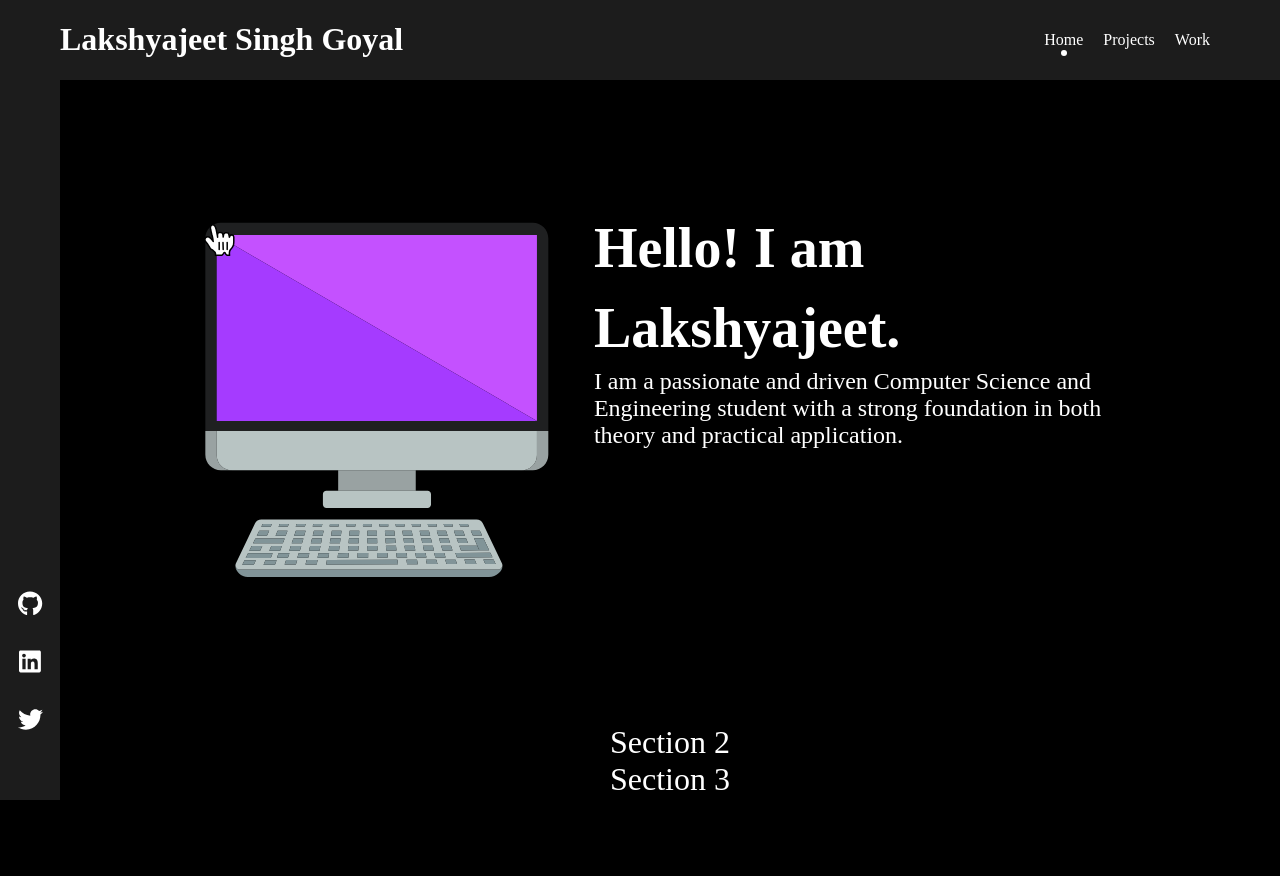
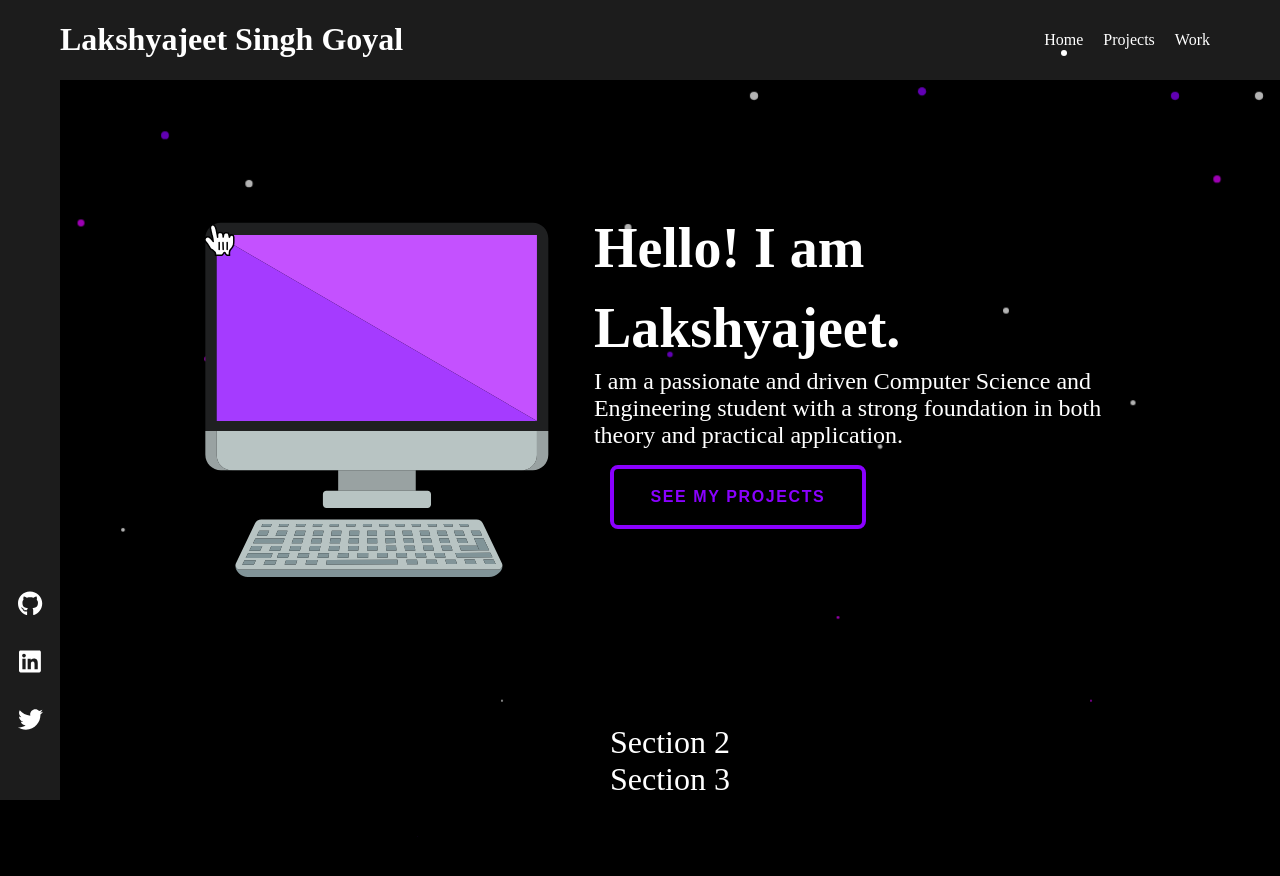
Before and after one commit to DarkMatter-999/Portfolio, a React (Vite) app: page / in a window 1280 px wide. Shown: the top 876 px of the page. Before the commit the page ends 800 px from the top, so only its background shows below. Built offline with nearby package versions, Linux system fonts and the light colour scheme.

Commit message:
Added particles in intro and goodbutton

```diff
--- /dev/null
+++ b/src/components/GoodButton.css
@@ -0,0 +1,56 @@
+.GoodButton button {
+    color: var(--purple);
+    background-color: #000;
+    font-size: 16px;
+    border: 0.3em solid var(--purple);
+    border-radius: 0.5em;
+    width: 16em;
+    height: 4em;
+    text-transform: uppercase;
+    font-weight: bold;
+    letter-spacing: 0.1em;
+    text-align: center;
+    line-height: 3em;
+    position: relative;
+    overflow: hidden;
+    z-index: 1;
+    transition: 0.5s;
+    margin: 1em;
+}
+
+.GoodButton button span {
+    position: absolute;
+    width: 25%;
+    height: 100%;
+    background-color: var(--purple);
+    transform: translateY(150%);
+    border-radius: 50%;
+    left: calc((var(--n) - 1) * 25%);
+    transition: 0.5s;
+    transition-delay: calc((var(--n) - 1) * 0.1s);
+    z-index: -1;
+}
+
+.GoodButton button:hover {
+    color: var(--white);
+}
+
+.GoodButton button:hover span {
+    transform: translateY(0) scale(2);
+}
+
+.GoodButton button span:nth-child(1) {
+    --n: 1;
+}
+
+.GoodButton button span:nth-child(2) {
+    --n: 2;
+}
+
+.GoodButton button span:nth-child(3) {
+    --n: 3;
+}
+
+.GoodButton button span:nth-child(4) {
+    --n: 4;
+}
--- /dev/null
+++ b/src/components/GoodButton.jsx
@@ -0,0 +1,15 @@
+import React from 'react'
+
+import "./GoodButton.css"
+
+const GoodButton = (props) => {
+  return (
+    <div className="GoodButton">
+      <button onClick={props.onClickCallback}>{props.text}
+      <span></span><span></span><span></span><span></span>
+      </button>
+    </div>
+  )
+}
+
+export default GoodButton
--- a/src/components/MainPage.css
+++ b/src/components/MainPage.css
@@ -16,10 +16,38 @@
 }
 
 .Intro {
-	/* height: 90vh; */
 	display: flex;
 	padding: 10vw;
 
+}
+
+.Bubbles {
+	position: absolute;
+	display: flex;
+	z-index: -99;
+	width: 100%;
+	justify-content: space-around;
+}
+
+.Bubbles span {
+	position: relative;
+	width: 10px;
+	height: 10px;
+	opacity: 0.7;
+	background-color: var(--purple);
+	margin: 0 4px;
+	border-radius: 50%;
+	animation: bubbles 15s linear infinite;
+	animation-duration: calc(120s / var(--i));
+}
+
+
+.Bubbles span:nth-child(3n+1) {
+	background-color: var(--pink);
+}
+
+.Bubbles span:nth-child(3n+2) {
+	background-color: var(--white);
 }
 
 .introText {
@@ -36,3 +64,13 @@
 .introSubText {
 	font-size: 1.5rem;
 }
+
+@keyframes bubbles {
+	0% {
+		transform: translateY(100vh) scale(0);
+	}
+
+	100% {
+		transform: translateY(-20vh) scale(1);
+	}
+}
--- a/src/components/MainPage.jsx
+++ b/src/components/MainPage.jsx
@@ -1,4 +1,5 @@
 import React from 'react'
+import GoodButton from "./GoodButton.jsx"
 
 import PcImage from "./PcImage.jsx"
 
@@ -7,7 +8,40 @@ import "./MainPage.css"
 const MainPage = () => {
   return (
     <div className="MainPage">
-      <section className="Intro">
+      <section className="">
+        <div className="Bubbles">
+        <span style={{"--i":'37'}}></span>
+        <span style={{"--i":'30'}}></span>
+        <span style={{"--i":'39'}}></span>
+        <span style={{"--i":'12'}}></span>
+        <span style={{"--i":'16'}}></span>
+        <span style={{"--i":'22'}}></span>
+        <span style={{"--i":'43'}}></span>
+        <span style={{"--i":'14'}}></span>
+        <span style={{"--i":'23'}}></span>
+        <span style={{"--i":'35'}}></span>
+        <span style={{"--i":'48'}}></span>
+        <span style={{"--i":'35'}}></span>
+        <span style={{"--i":'22'}}></span>
+        <span style={{"--i":'15'}}></span>
+        <span style={{"--i":'34'}}></span>
+        <span style={{"--i":'44'}}></span>
+        <span style={{"--i":'18'}}></span>
+        <span style={{"--i":'41'}}></span>
+        <span style={{"--i":'28'}}></span>
+        <span style={{"--i":'10'}}></span>
+        <span style={{"--i":'40'}}></span>
+        <span style={{"--i":'22'}}></span>
+        <span style={{"--i":'35'}}></span>
+        <span style={{"--i":'41'}}></span>
+        <span style={{"--i":'48'}}></span>
+        <span style={{"--i":'11'}}></span>
+        <span style={{"--i":'18'}}></span>
+        <span style={{"--i":'38'}}></span>
+        <span style={{"--i":'18'}}></span>
+
+     </div>
+      <div className="Intro">
       <PcImage />
       <div className="introText">
         <div className="introHeading">
@@ -16,6 +50,8 @@ const MainPage = () => {
         <div className="introSubText">
            I am a passionate and driven Computer Science and Engineering student with a strong foundation in both theory and practical application.
         </div>
+        <GoodButton text="See My Projects" />
+      </div>
       </div>
       </section>
         <section className="section">Section 2</section>
```
